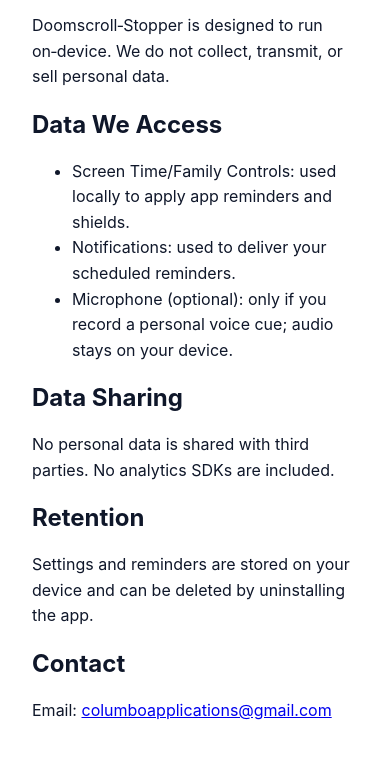
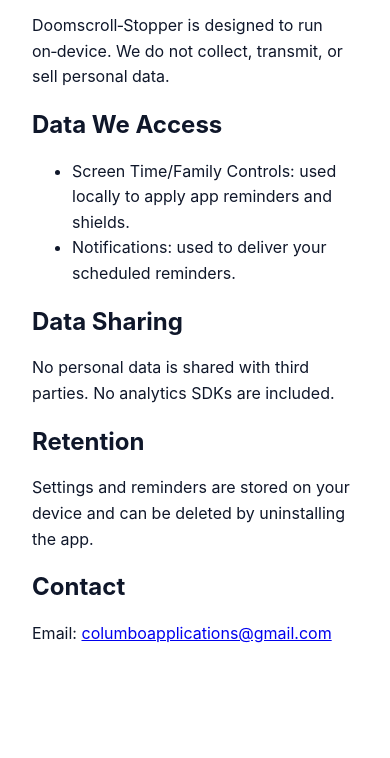
Before and after one commit to JamieNudge/Doomscroll-Stopper, a website: page PrivacyPolicy.html in a window 390 px wide. Shown: the part 132-890 px from the top of the page. After the commit the page ends 844 px from the top, so only its background shows below. Drawn offline with Linux system fonts and the light colour scheme.

Commit message:
Remove microphone data access note from policy

```diff
--- a/PrivacyPolicy.html
+++ b/PrivacyPolicy.html
@@ -20,7 +20,6 @@
     <ul>
       <li>Screen Time/Family Controls: used locally to apply app reminders and shields.</li>
       <li>Notifications: used to deliver your scheduled reminders.</li>
-      <li>Microphone (optional): only if you record a personal voice cue; audio stays on your device.</li>
     </ul>
     <h2>Data Sharing</h2>
     <p>No personal data is shared with third parties. No analytics SDKs are included.</p>
```
